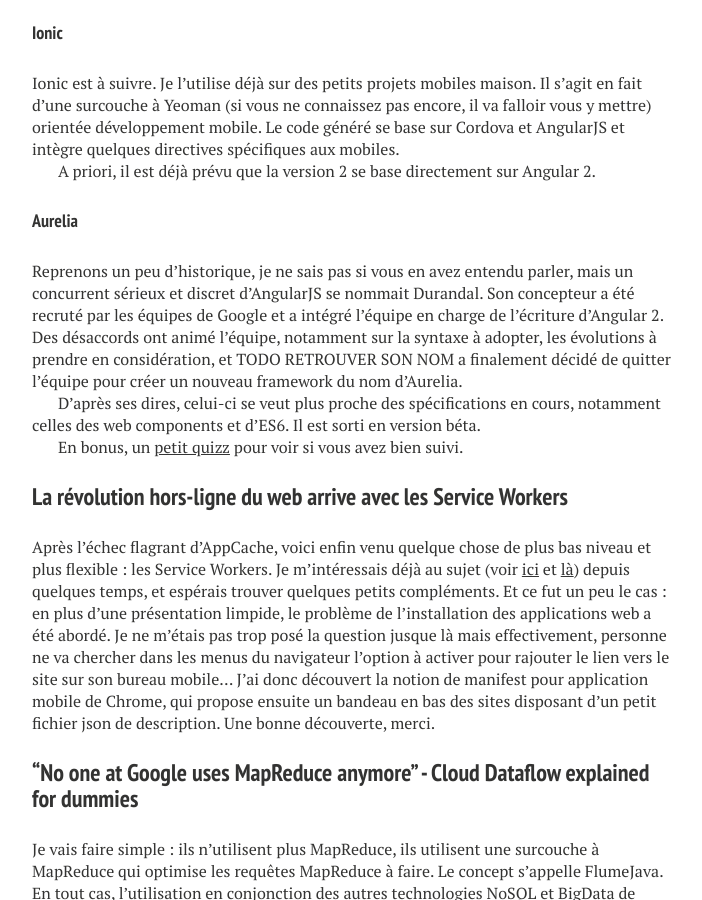
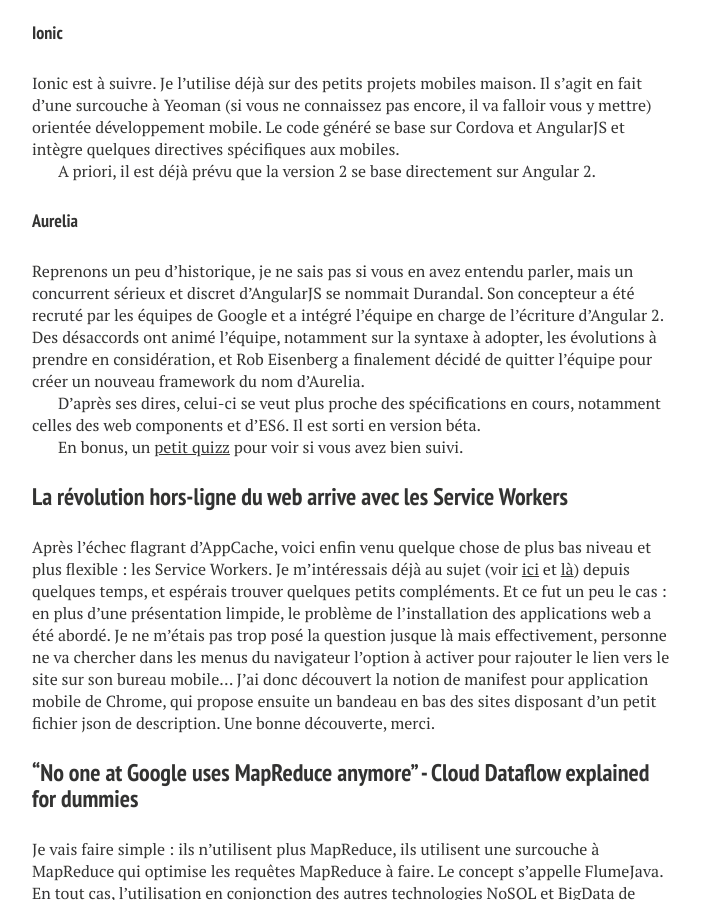
Before and after one commit to vferries/blog, a Jekyll site: the page built from _posts/2015-04-11-devoxx-fin.md, in a window 1280 px wide and 900 px high, scrolled down 4924 px. Shown: the whole window, without its empty margins (288-990 px from the left). Built offline with Jekyll 4.4.1, drawn with Linux system fonts in a browser that asks for light colours; nearby versions of some CDN libraries; comment, search, counter and statistics services are not loaded.

Commit message:
Rajout du nom d'Eisenberg.

```diff
--- a/_posts/2015-04-11-devoxx-fin.md
+++ b/_posts/2015-04-11-devoxx-fin.md
@@ -126,7 +126,7 @@
 
 #### Aurelia
 
-Reprenons un peu d'historique, je ne sais pas si vous en avez entendu parler, mais un concurrent sérieux et discret d'AngularJS se nommait Durandal. Son concepteur a été recruté par les équipes de Google et a intégré l'équipe en charge de l'écriture d'Angular 2. Des désaccords ont animé l'équipe, notamment sur la syntaxe à adopter, les évolutions à prendre en considération, et TODO RETROUVER SON NOM a finalement décidé de quitter l'équipe pour créer un nouveau framework du nom d'Aurelia.
+Reprenons un peu d'historique, je ne sais pas si vous en avez entendu parler, mais un concurrent sérieux et discret d'AngularJS se nommait Durandal. Son concepteur a été recruté par les équipes de Google et a intégré l'équipe en charge de l'écriture d'Angular 2. Des désaccords ont animé l'équipe, notamment sur la syntaxe à adopter, les évolutions à prendre en considération, et Rob Eisenberg a finalement décidé de quitter l'équipe pour créer un nouveau framework du nom d'Aurelia.
 
 D'après ses dires, celui-ci se veut plus proche des spécifications en cours, notamment celles des web components et d'ES6. Il est sorti en version béta.
 
```
